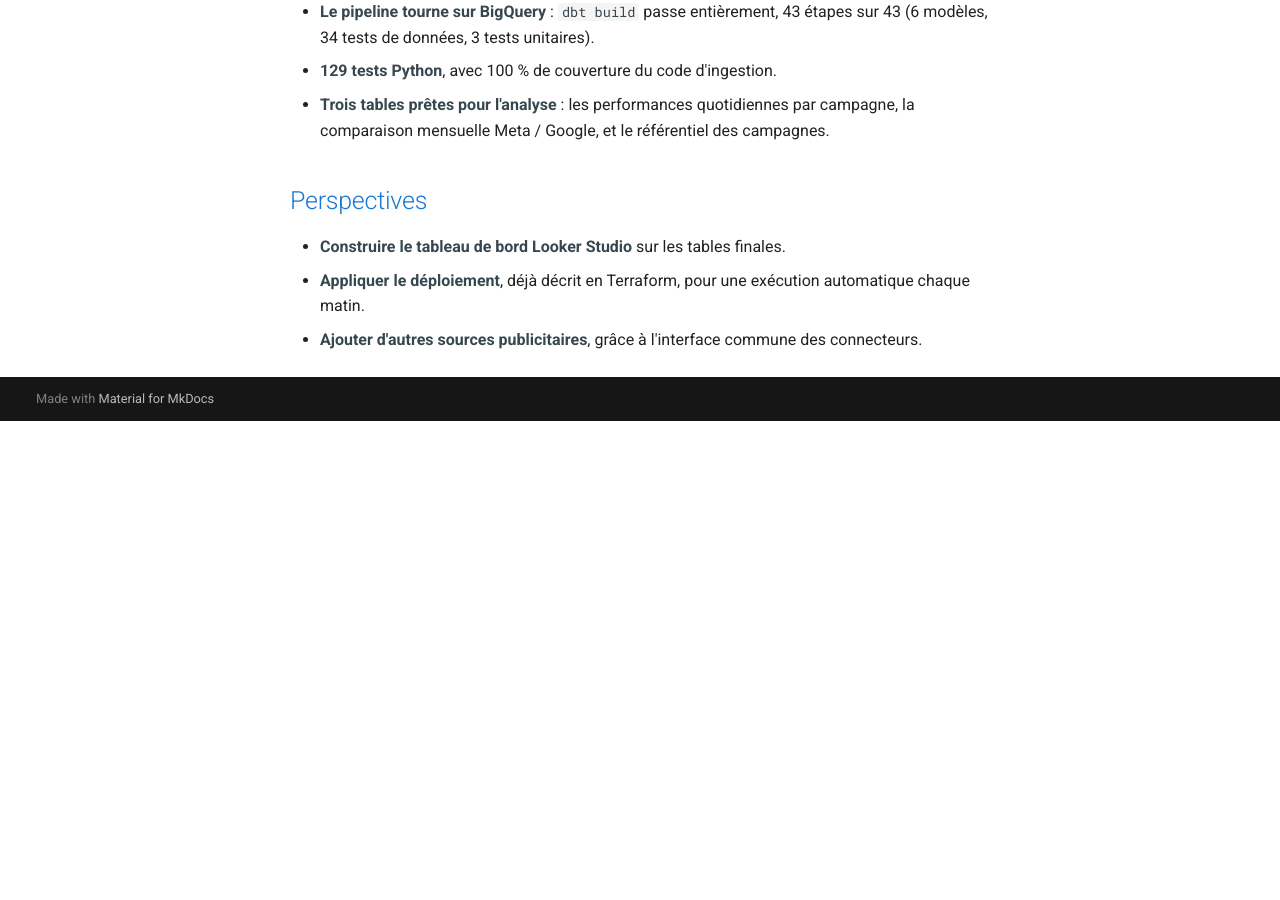
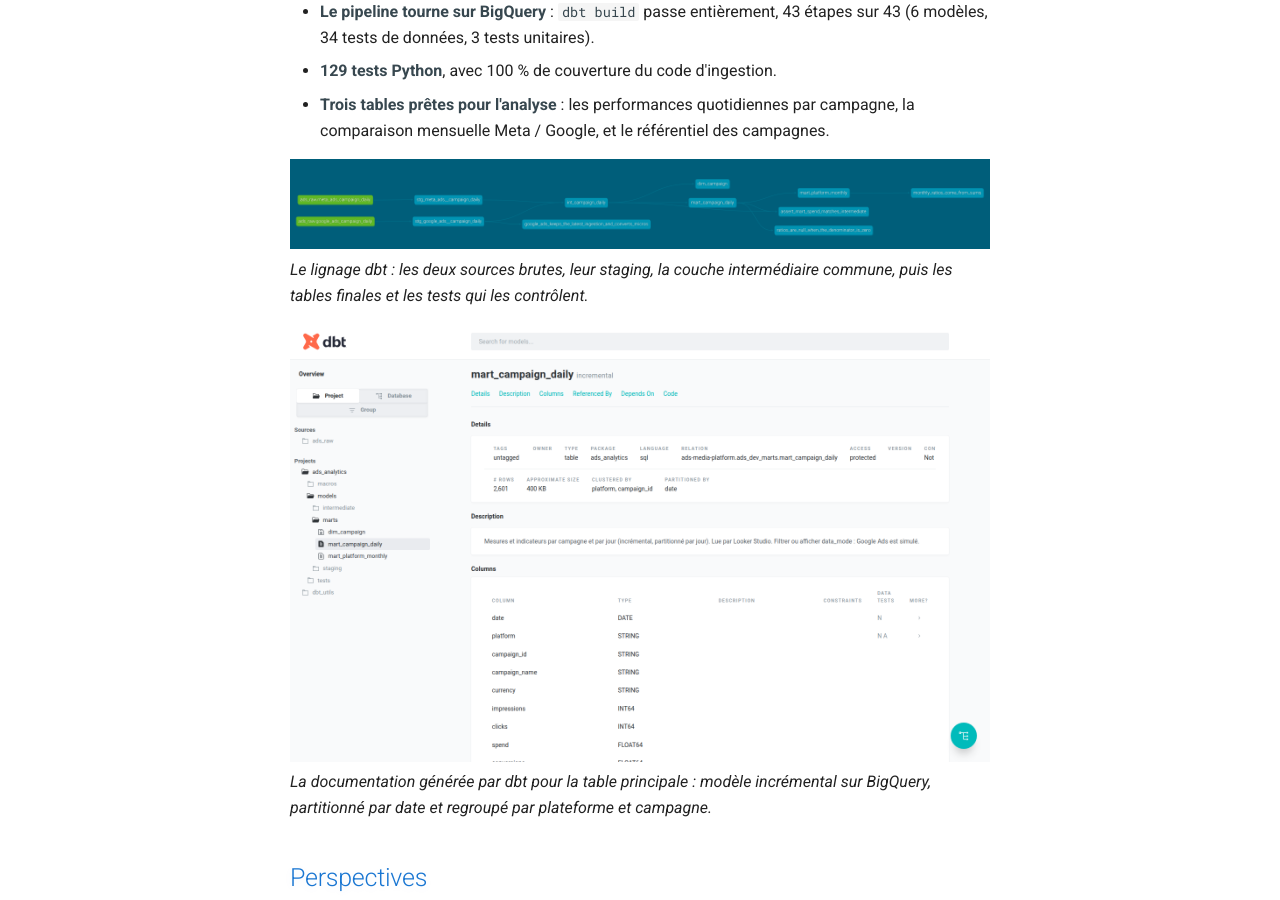
Before and after one commit to y-ikli/y-ikli.github.io, an MkDocs documentation site: the page built from docs/projets/media_data_platform.md, in a window 1280 px wide and 900 px high, scrolled down 1255 px. Built offline with MkDocs 1.6.1 and Material for MkDocs 9.7.7, drawn with Linux system fonts in a browser that asks for light colours; before the commit the page ends 1676 px from its top, so only the background shows below that.

Commit message:
add dbt screenshots

```diff
--- a/docs/projets/media_data_platform.md
+++ b/docs/projets/media_data_platform.md
@@ -36,6 +36,12 @@ Google Ads ──────┘
 - **129 tests Python**, avec 100 % de couverture du code d'ingestion.
 - **Trois tables prêtes pour l'analyse** : les performances quotidiennes par campagne, la comparaison mensuelle Meta / Google, et le référentiel des campagnes.
 
+![Lignage dbt du projet](../images_projets/media_data_platform/dbt_lignage.png)
+*Le lignage dbt : les deux sources brutes, leur staging, la couche intermédiaire commune, puis les tables finales et les tests qui les contrôlent.*
+
+![Documentation dbt de la table mart_campaign_daily](../images_projets/media_data_platform/dbt_modele_mart.png)
+*La documentation générée par dbt pour la table principale : modèle incrémental sur BigQuery, partitionné par date et regroupé par plateforme et campagne.*
+
 ## Perspectives
 
 - **Construire le tableau de bord Looker Studio** sur les tables finales.
```
Also changed, not shown: docs/images_projets/media_data_platform/dbt_lignage.png (added), docs/images_projets/media_data_platform/dbt_modele_mart.png (added).
